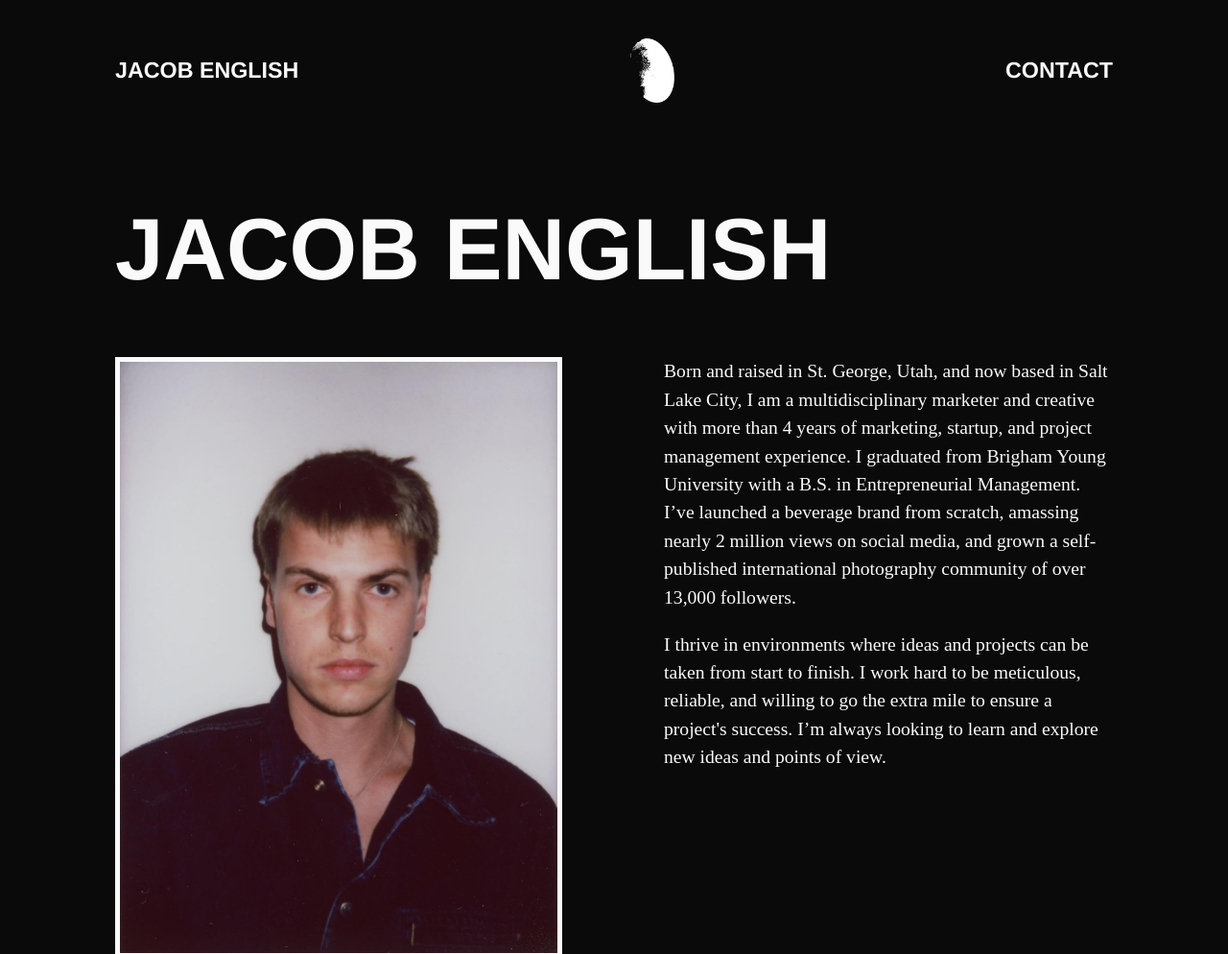
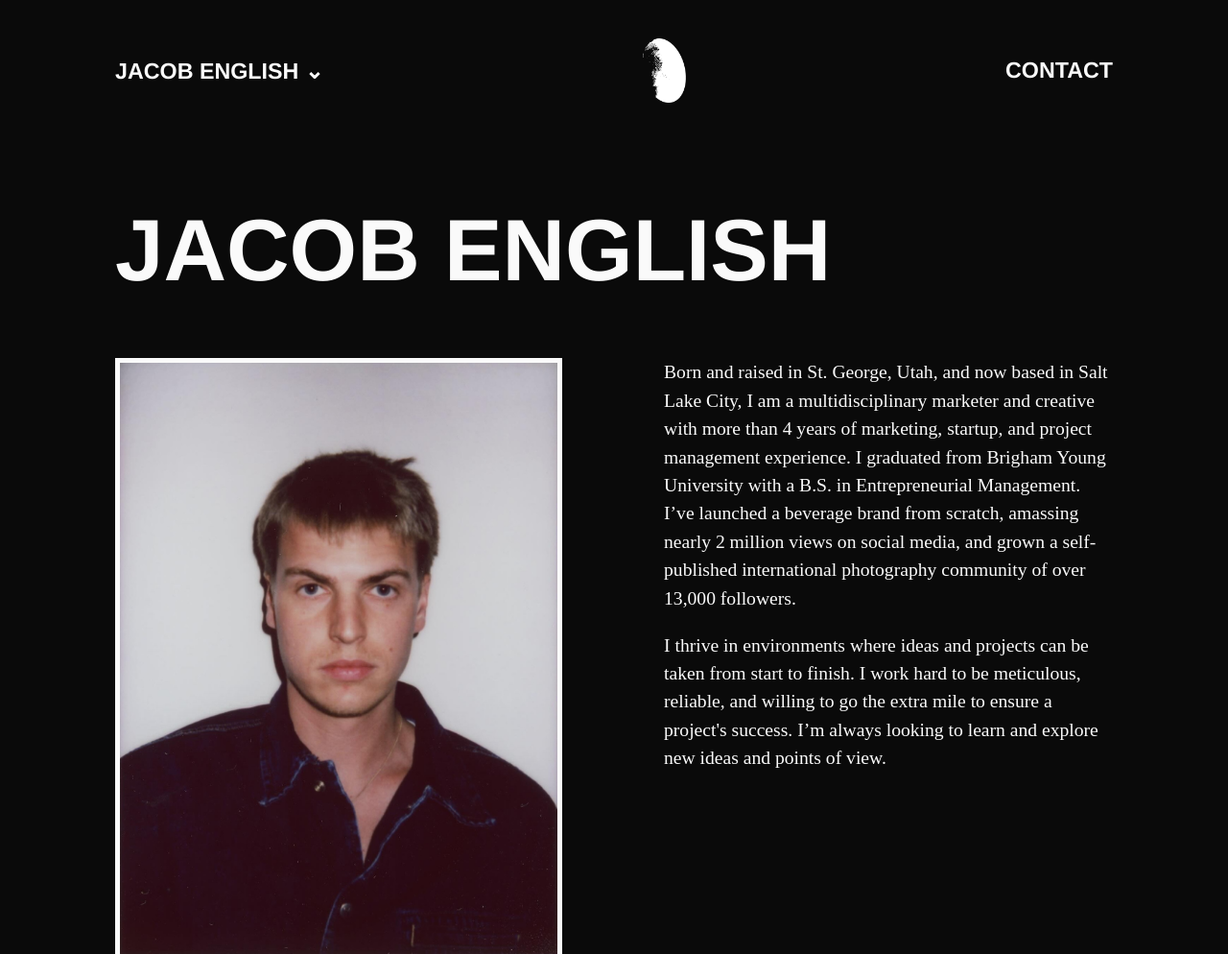
Before and after one commit to jacobvenglish/portfolio, a plain HTML site: page index.html in a window 1280 px wide. Shown: the top 994 px of the page at 96% size. Drawn offline with Linux system fonts and the light colour scheme; no server answers; files whose address does not match are found by name.

Commit message:
added menu drop

```diff
--- a/index.html
+++ b/index.html
@@ -10,7 +10,7 @@
     <a id="top"></a>
     <div class="header">
         <div class="dropdown">
-            <a href="index.html#top"><h4>Jacob English</h4></a>
+            <a href="index.html#top"><h4>Jacob English ⌄</h4></a>
             <div class="dropdown-content">
                 <h4><a href="index.html#marketing">Marketing</a></h4>
                 <h4><a href="index.html#Side-Quests">Side Quests</a></h4>
```
Also changed, not shown: 2 other files.
